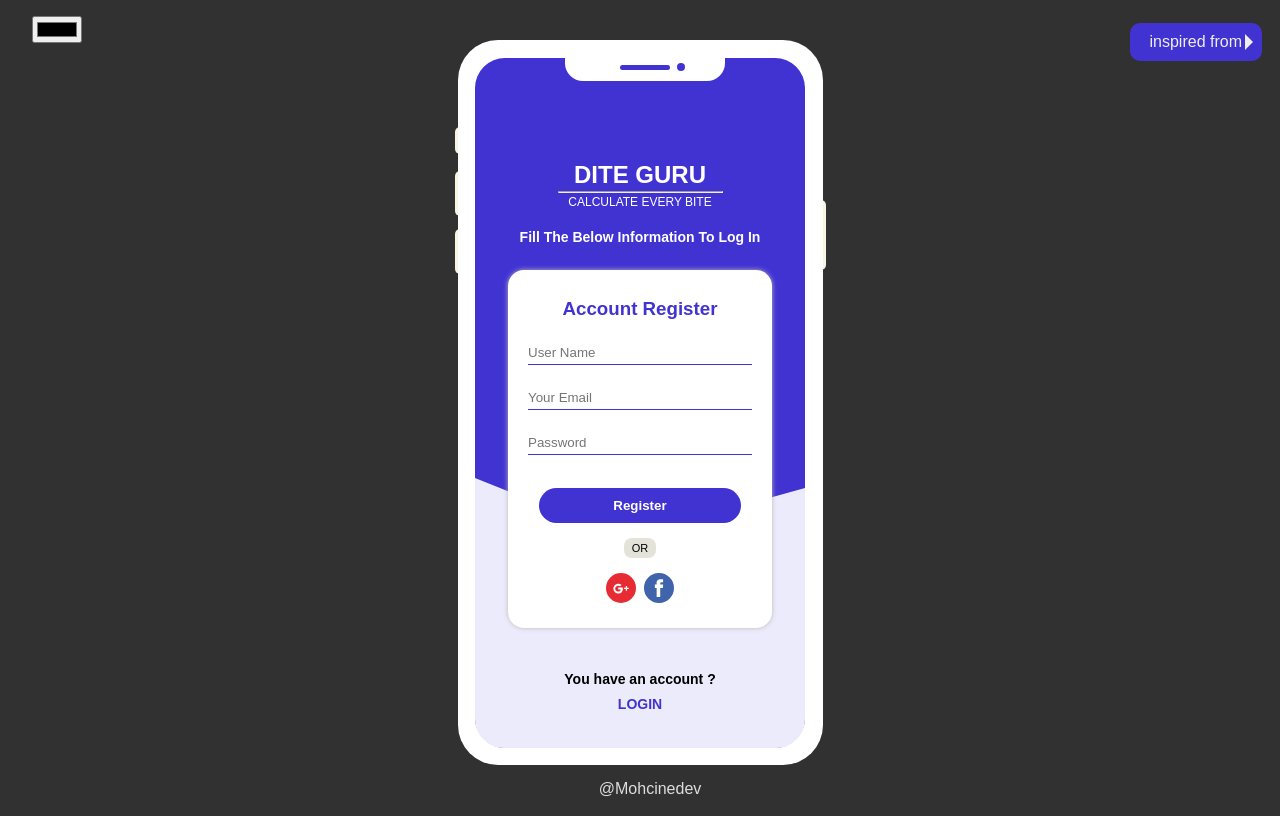
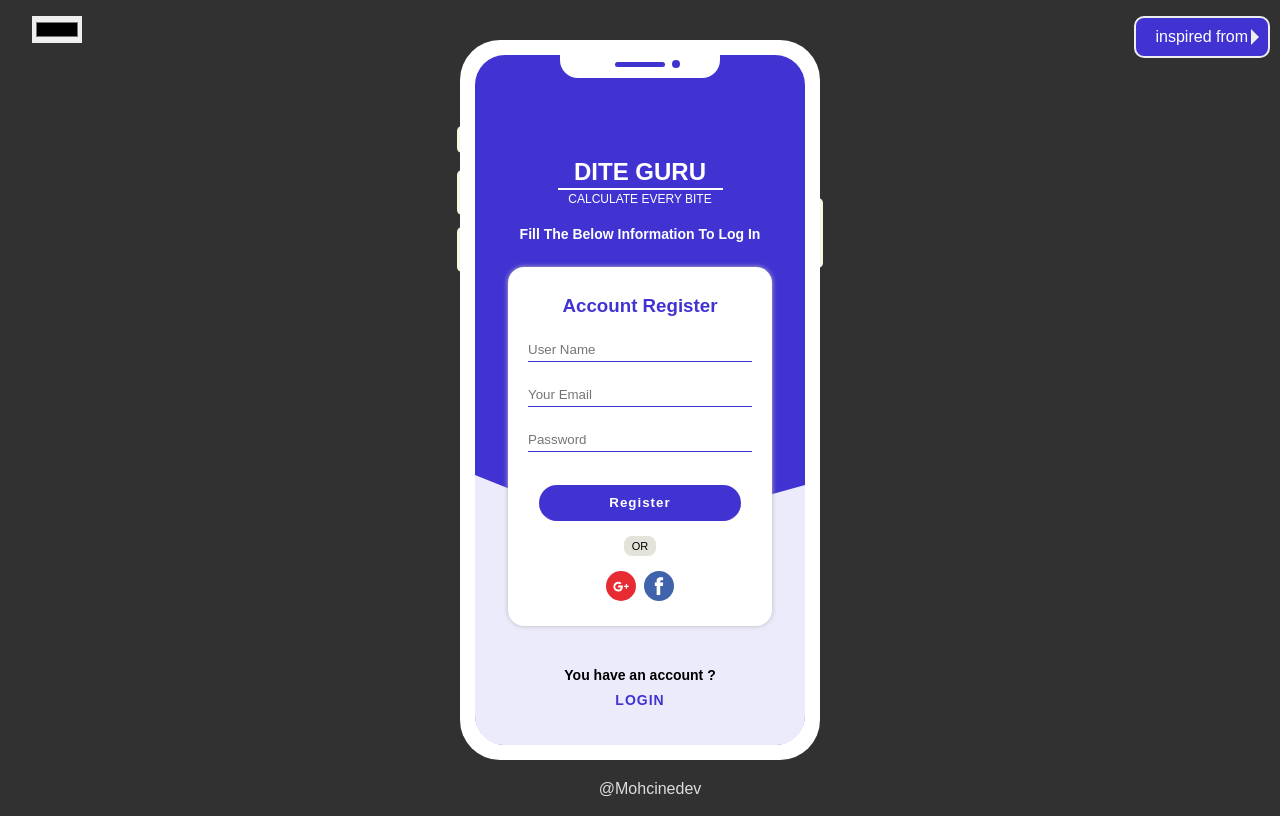
Before and after one commit to MohcineDev/Login-Form-illustration, a plain HTML site: page index.html in a window 1280 px wide. Both pictures are taken after a click on the button "REGISTER". Drawn offline with Linux system fonts and the light colour scheme.

Commit message:
improve and clean the code

```diff
--- a/index.html
+++ b/index.html
@@ -11,7 +11,7 @@
 <body>
     <div class="credit">
         <a href="https://www.behance.net/gallery/64483559/Login-Screen-Personal-Nutrition-Dite-App-Design"
-            target="_blank">inspired from</a>
+            target="_blank" referrerpolicy="no-referrer">inspired from</a>
     </div>
     <input type="color">
     <div class="main">
@@ -69,7 +69,7 @@
     </div>
 
     <div class="onGitHub move">
-        <a href="https://github.com/MohcineDev" target="_blank">@Mohcinedev</a>
+        <a href="https://github.com/MohcineDev" target="_blank" referrerpolicy="no-referrer">@Mohcinedev</a>
     </div>
     <script src="script.js"></script>
 </body>
--- a/script.js
+++ b/script.js
@@ -1,8 +1,7 @@
 const inputColor = document.querySelector('input[type=color]')
 const Form = document.querySelector('.loginForm form')
-const Register = document.querySelector('#register')
-const Login = document.querySelector('#login')
-const Submit = document.querySelector('form input[type=submit]')
+const switchFormBtn = document.querySelectorAll('.end button')
+const submitBtn = document.querySelector('form input[type=submit]')
 const canvas1 = document.getElementById("canvas");
 const toggleScreen = document.querySelector('.screen')
 const haveAccount = document.querySelector('.end p')
@@ -51,19 +50,20 @@ Form.addEventListener('submit', (e) => {
 })
 
 //********** handle register form  */
-Register.addEventListener('click', () => {
-    Form.children[0].textContent = 'Account Register'
+switchFormBtn[0].addEventListener('click', () => {
     Form.children[1].setAttribute('placeholder', 'User Name')
-    Input = document.querySelectorAll('form input:not(input[type=submit])')
-    Submit.setAttribute('value', 'Register')
-    haveAccount.textContent = 'You have an account ?'
-    toggleScreen.classList.toggle('register')
+    switchForm('Account Register', 'Register', 'You have an account ?')
 })
 
 //********** handle login form  */
-Login.addEventListener('click', () => {
-    Submit.setAttribute('value', 'Login')
-    Form.children[0].textContent = 'Login Account'
-    haveAccount.textContent = 'Don\'t have an account ?'
+switchFormBtn[1].addEventListener('click', () => {
+    switchForm('Login Account', 'Login', 'Don\'t have an account ?')
+})
+
+//********** handle form details based on Login / Register */
+const switchForm = (formHeader, btnValue, formHint) => {
+    Form.children[0].textContent = formHeader
+    submitBtn.setAttribute('value', btnValue)
+    haveAccount.textContent = formHint
     toggleScreen.classList.toggle('register')
-})
+}
--- a/style.css
+++ b/style.css
@@ -20,32 +20,36 @@ a {
     text-decoration: none;
 }
 
+.credit, input[type=color] {
+    position: fixed;
+    top: 1rem;
+    z-index: 2;
+    cursor: pointer;
+    border: 2px solid #eee;
+}
+
 .credit {
-    position: absolute;
-    top: 15px;
     right: 10px;
     border-radius: 10px;
     padding: 10px;
     background-color: var(--col);
-    cursor: pointer;
-    z-index: 2;
     overflow: hidden;
 }
 
 .credit a {
-    color: #eee;
+    color: #fff;
     padding: 10px;
 }
 
 .credit::before, .credit:after {
+    content: "";
     position: absolute;
-    content: "";
 }
 
 .credit:after {
     box-sizing: border-box;
-    border: 8px solid;
-    border-color: transparent transparent transparent #eee;
+    border: 8px solid transparent;
+    border-left-color: #eee;
     width: 8px;
     height: 8px;
     right: 1px;
@@ -73,14 +77,13 @@ a {
 }
 
 input[type=color] {
-    position: fixed;
-    top: 1rem;
     left: 2rem;
+    padding: 0;
 }
 
 .main {
-    width: 365px;
-    height: 725px;
+    width: 360px;
+    height: 720px;
     margin-top: 2rem;
     position: relative;
     border-radius: 40px;
@@ -128,8 +131,6 @@ input[type=color] {
     height: 690px;
     background-color: var(--col);
     border-radius: 30px;
-    justify-self: center;
-    align-self: center;
     position: absolute;
     left: calc(50% - 330px /2);
     top: calc(50% - 690px /2);
@@ -140,11 +141,10 @@ input[type=color] {
     height: 23px;
     background-color: #fff;
     border-radius: 0 0 18px 18px;
-    position: absolute;
+    position: relative;
     top: 0;
-    left: 90px;
-    right: 90px;
-    position: relative;
+    left: 50%;
+    transform: translateX(-50%);
 }
 
 .sound {
@@ -185,7 +185,7 @@ input[type=color] {
 }
 
 .content hr {
-    color: var(--col);
+    border: #fff 1px solid;
     margin: 2px 0;
 }
 
@@ -212,9 +212,7 @@ input[type=color] {
 
 form h3 {
     text-align: center;
-    font-weight: 500;
     margin: 8px 0 0;
-    font-weight: 600;
     color: var(--col);
 }
 
@@ -242,32 +240,31 @@ form input {
 }
 
 input:focus {
-    color: blue;
+    color: var(--col);
 }
 
 form a {
     font-size: 10px;
     color: var(--col);
     margin-top: 15px;
-    display: block;
+    display: inline-block;
 }
 
 form input[type=submit] {
     background-color: var(--col);
-    border: none;
     width: 90%;
     display: block;
-    margin: 0 auto;
+    margin: 15px auto;
     border-radius: 20px;
     color: #fff;
-    margin-top: 15px;
     font-weight: 700;
     padding: 10px 0;
-    margin-bottom: 15px;
+    letter-spacing: 1px;
 }
 
 input[type=submit]:hover {
-    background-color: rgb(48, 33, 211);
+    background: var(--col);
+    opacity: 0.8;
     cursor: pointer;
 }
 
@@ -324,10 +321,12 @@ input[type=submit]:hover {
     border: none;
     cursor: pointer;
     outline: none;
+    border-bottom: 1px solid transparent;
+    letter-spacing: 1px;
 }
 
 .end button:hover {
-    border-bottom: 1px solid var(--col);
+    border-color: var(--col);
 }
 
 .login {
@@ -354,10 +353,7 @@ input[type=submit]:hover {
 }
 
 .move {
-    animation-name: moving;
-    animation-iteration-count: infinite;
-    animation-duration: 5s;
-    animation-timing-function: ease-in-out;
+    animation: moving 5s infinite ease-in-out;
 }
 
 @keyframes moving {
```
